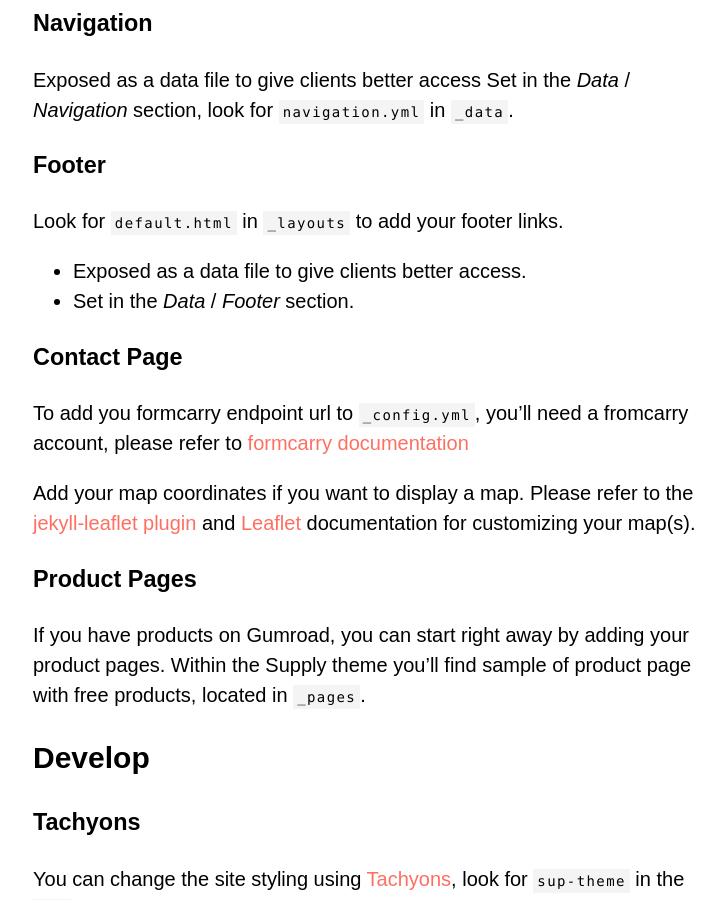
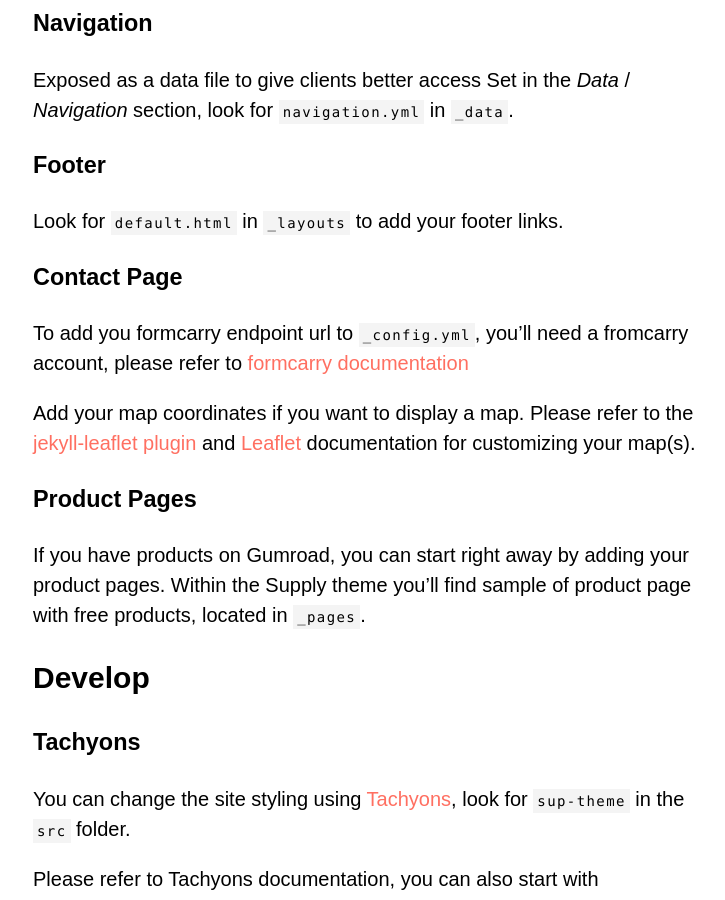
Before and after one commit to YJPL/Supply, a Jekyll site: the page built from _posts/2020-04-12-supply-theme-setup.md, in a window 1280 px wide and 900 px high, scrolled down 1156 px. Shown: the whole window, without its empty margins (95-820 px from the left). Built offline with Jekyll 4.4.1, drawn with Linux system fonts in a browser that asks for light colours.

Commit message:
Update 2020-04-12-supply-theme-setup.md

````diff
--- a/_posts/2020-04-12-supply-theme-setup.md
+++ b/_posts/2020-04-12-supply-theme-setup.md
@@ -40,9 +40,6 @@
 
 ### Footer
 Look for ```default.html``` in ```_layouts``` to add your footer links.
-
-* Exposed as a data file to give clients better access.
-* Set in the *Data* / *Footer* section.
 
 ### Contact Page
 To add you formcarry endpoint url to `_config.yml`, you'll need a fromcarry account, please refer to [formcarry documentation](https://formcarry.com/documentation/getting-started)
````
